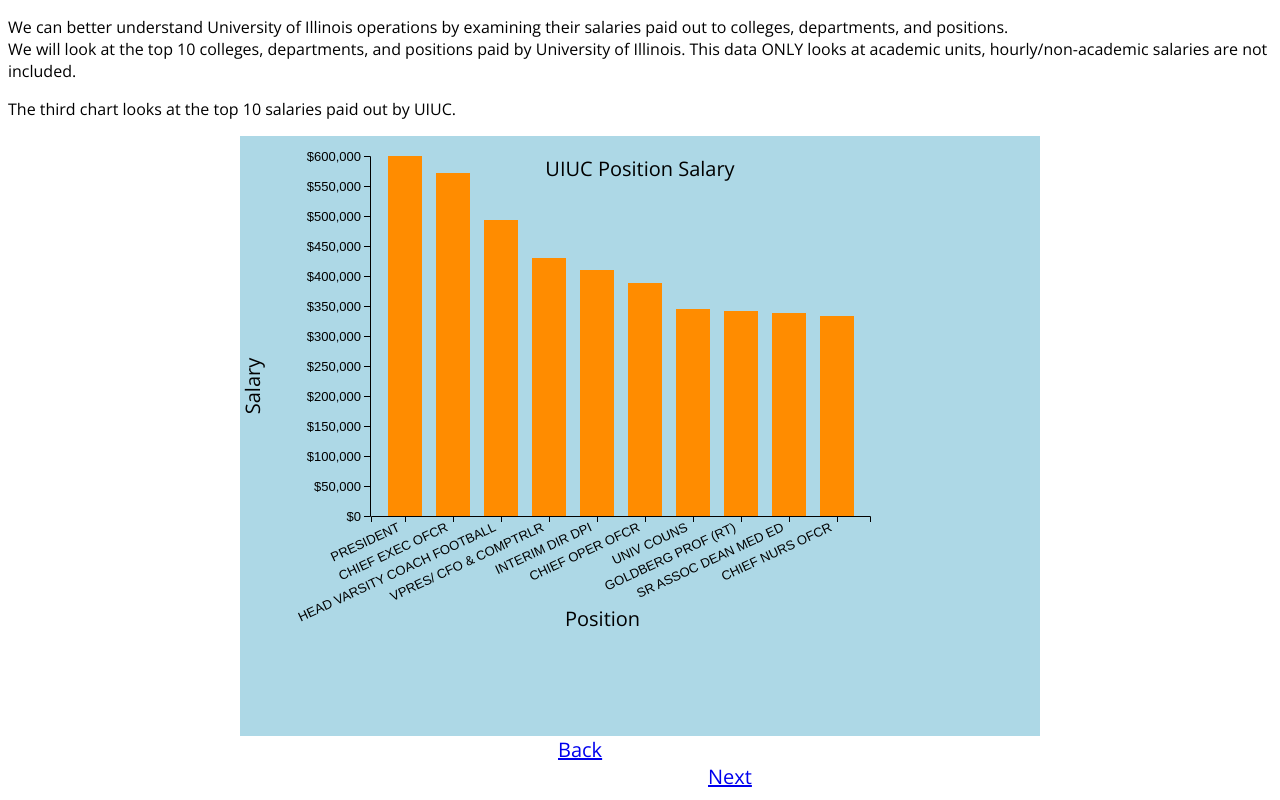
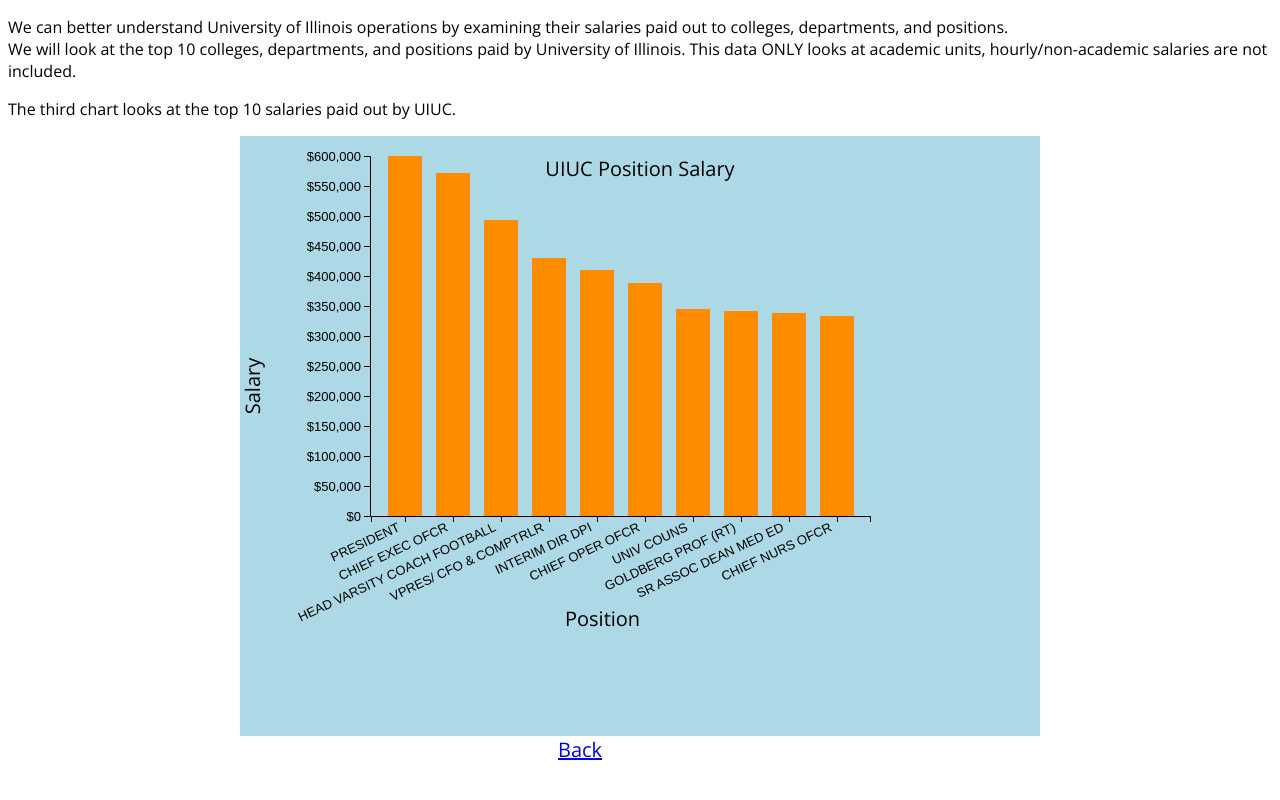
Before and after one commit to SwiftDerek/CS498-FinalProject, a plain HTML site: page page3.html in a window 1280 px wide. Drawn offline with nearby package versions, Linux system fonts and the light colour scheme.

Commit message:
remove next button

```diff
--- a/page3.html
+++ b/page3.html
@@ -51,7 +51,6 @@ text {
         </div>
         <div>
         <a href="page2.html" style="padding-left: 550px; font-size: 20px;">Back</a>
-        <a href="page3.html" style="padding-left: 700px; font-size: 20px;">Next</a>
         </div>
    </body>
    <script>
```
